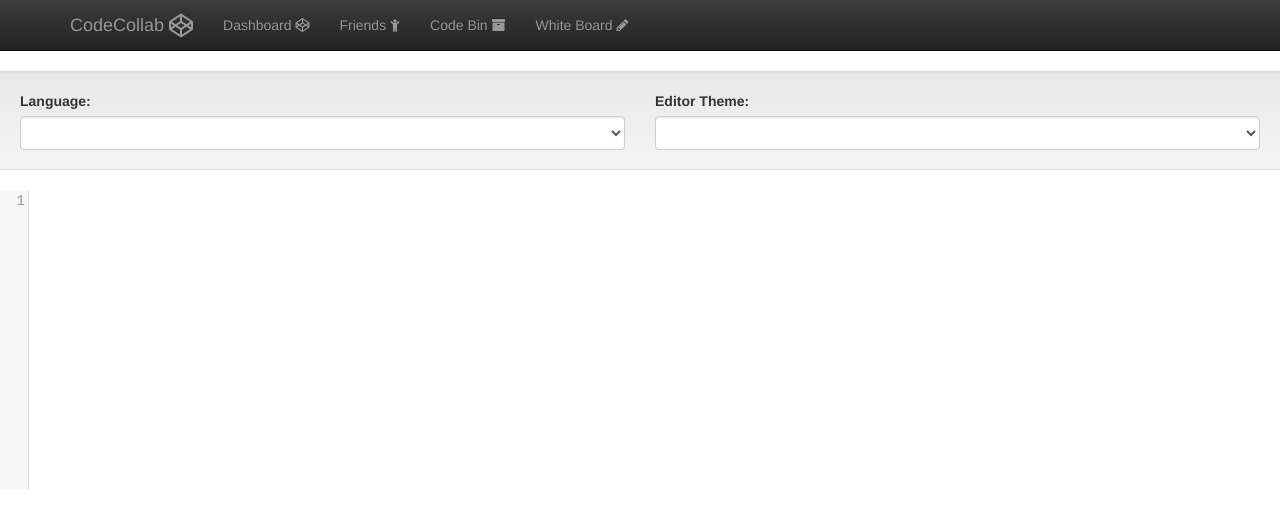
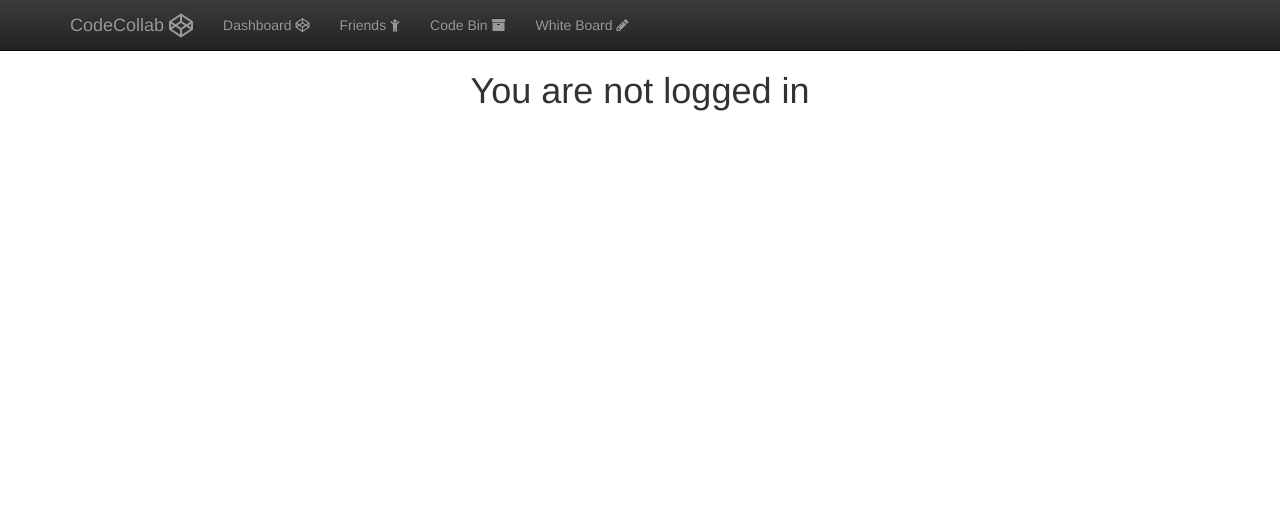
Before and after one commit to haymez/codecollab, a Jekyll site: the page built from Codebin/index.html, in a window 1280 px wide. Shown: the top 529 px of the page. Built offline with Jekyll 4.4.1, drawn with Linux system fonts in a browser that asks for light colours; comment, search, counter and statistics services are not loaded; part of the change alters nothing that is shown.

Commit message:
Working on getting multiple collabs to work

```diff
--- a/Codebin/index.html
+++ b/Codebin/index.html
@@ -3,7 +3,15 @@ layout: default
 ---
 
 <div ng-controller='CodebinController'>
+  <div ng-hide='user' class='center'>
+    <h1>You are not logged in</h1>
+  </div>
+  <div ng-show='user'>
     <div class='row well'>
+      <div class='col-md-12'>
+        <label>Collaboration:</label>
+        <select class='form-control' ng-model='collab' ng-options='item.name for item in collabList'></select>
+      </div>
       <div class='col-md-6'>
         <label>Language: </label>
         <select class='form-control' ng-model='codeType' ng-options='item for item in modes'></select>
@@ -17,3 +25,4 @@ layout: default
       {{code}}
     </textarea>
   </div>
+</div>
--- a/_includes/footer.html
+++ b/_includes/footer.html
@@ -6,7 +6,6 @@
 <script type="text/javascript" src='/js/angular/controllers/dashboard_controller.js'></script>
 
 <!-- Angular Services -->
-<script type="text/javascript" src='/js/angular/services/codebin_service.js'></script>
 <script type="text/javascript" src='/js/angular/services/whiteboard_service.js'></script>
 <script type="text/javascript" src='/js/angular/services/authentication_service.js'></script>
 <script type="text/javascript" src='/js/angular/services/user_service.js'></script>
--- a/js/angular/controllers/codebin_controller.js
+++ b/js/angular/controllers/codebin_controller.js
@@ -2,10 +2,48 @@
  * Controller for codebin
  */
 
-function fn($scope, $firebase, codebinService) {
-  codebinService.$child('code').$bind($scope, 'code');
-  codebinService.$child('codeType').$bind($scope, 'codeType');
-  codebinService.$child('theme').$bind($scope, 'theme');
+ function fn($scope, $rootScope, $firebase, userService) {
+  $scope.collabList = [];
+  $scope.collab = '';
+  var ref = null;
+
+  //Listen for login callback
+  $scope.$on("$firebaseSimpleLogin:login", function(e, user) {
+    $rootScope.user = user;
+    userService.$child($rootScope.user.id).$on('value', function(child) {
+      $scope.userInfo = child.snapshot;
+      userService.$child($rootScope.user.id).$off();
+      $scope.collabRef = $firebase(new Firebase('https://codecollab.firebaseio.com/users/' +
+      $scope.userInfo.name + '/collab_list'));
+    });
+  });
+
+
+  $scope.$watch('collab', function() {
+    console.log("changed")
+    if(!!$scope.collab) {
+      if (ref) ref.unauth();
+      ref = new Firebase('https://codecollab.firebaseio.com/users/' +
+      $scope.userInfo.name + '/collab_list/' + $scope.collab.$id + '/codebin/')
+      var codebinRef = $firebase(ref);
+      codebinRef.$child('code').$bind($scope, 'code');
+      codebinRef.$child('codeType').$bind($scope, 'codeType');
+      codebinRef.$child('theme').$bind($scope, 'theme');    }
+  });
+
+  $scope.$watch('collabRef', function() {
+    if(!!$scope.collabRef && $scope.collabList.length == 0) {
+      $scope.collabRef.$on('value', function(snapshot) {
+        var collabList = snapshot.snapshot.value;
+        for(i in collabList) {
+          collabList[i].$id = i;
+          $scope.collabList.push(collabList[i])
+        }
+        $scope.collabRef.$off();
+      });
+    }
+  });
+
   $scope.modes = [
     'coffeescript',
     'css',
@@ -54,4 +92,4 @@ function fn($scope, $firebase, codebinService) {
 
 }
 
-app.controller('CodebinController', ['$scope', '$firebase', 'codebinService', fn]);
+app.controller('CodebinController', ['$scope', '$rootScope', '$firebase', 'userService', fn]);
--- a/js/angular/controllers/dashboard_controller.js
+++ b/js/angular/controllers/dashboard_controller.js
@@ -24,18 +24,19 @@ function fn($scope, $rootScope, $firebase, $firebaseSimpleLogin, authenticationS
 
   $scope.createCollab = function() {
     $scope.collabList.$add({
-      name: $scope.collabName,
-      timestamp: new Date().getTime(),
-      codebin: {code: '', code_type: '', theme: ''},
-      whiteboard: {data: ''},
-      chat: ''
-    })
+      name       : $scope.collabName,
+      timestamp  : new Date().getTime(),
+      codebin    : {code: '', code_type: '', theme: ''},
+      whiteboard : {data: ''},
+      chat       : ''
+    });
+    $scope.collabName = '';
   }
 
   $scope.login = function() {
     authenticationService.$login('password', {
-      email: $scope.email,
-      password: $scope.password
+      email    : $scope.email,
+      password : $scope.password
     }).then(function(user) {
       //Logged in succesfully
     }, function(error) {
@@ -47,9 +48,9 @@ function fn($scope, $rootScope, $firebase, $firebaseSimpleLogin, authenticationS
     .then(function(user) {
       console.log(user);
       userService.$child(user.id).$set({
-        firstName: $scope.firstName,
-        lastName: $scope.lastName,
-        email: $scope.email
+        firstName : $scope.firstName,
+        lastName  : $scope.lastName,
+        email     : $scope.email
       });
     }, function(error) {
       console.log(error);
@@ -72,9 +73,9 @@ function fn($scope, $rootScope, $firebase, $firebaseSimpleLogin, authenticationS
   $scope.$watch('$root.user', function() {
     if($rootScope.user === null) {
       $scope.firstName = '';
-      $scope.lastName = '';
-      $scope.email = '';
-      $scope.password = '';
+      $scope.lastName  = '';
+      $scope.email     = '';
+      $scope.password  = '';
     }
   });
 }
--- a/js/angular/services/codebin_service.js
+++ /dev/null
@@ -1,5 +0,0 @@
-var fn = function($firebase){
-  return $firebase(new Firebase('https://codecollab.firebaseio.com/collaborations/collab1/codebin'));
-}
-
-app.service('codebinService', fn);
```
Lines whose indentation alone changed are shown as unchanged.
